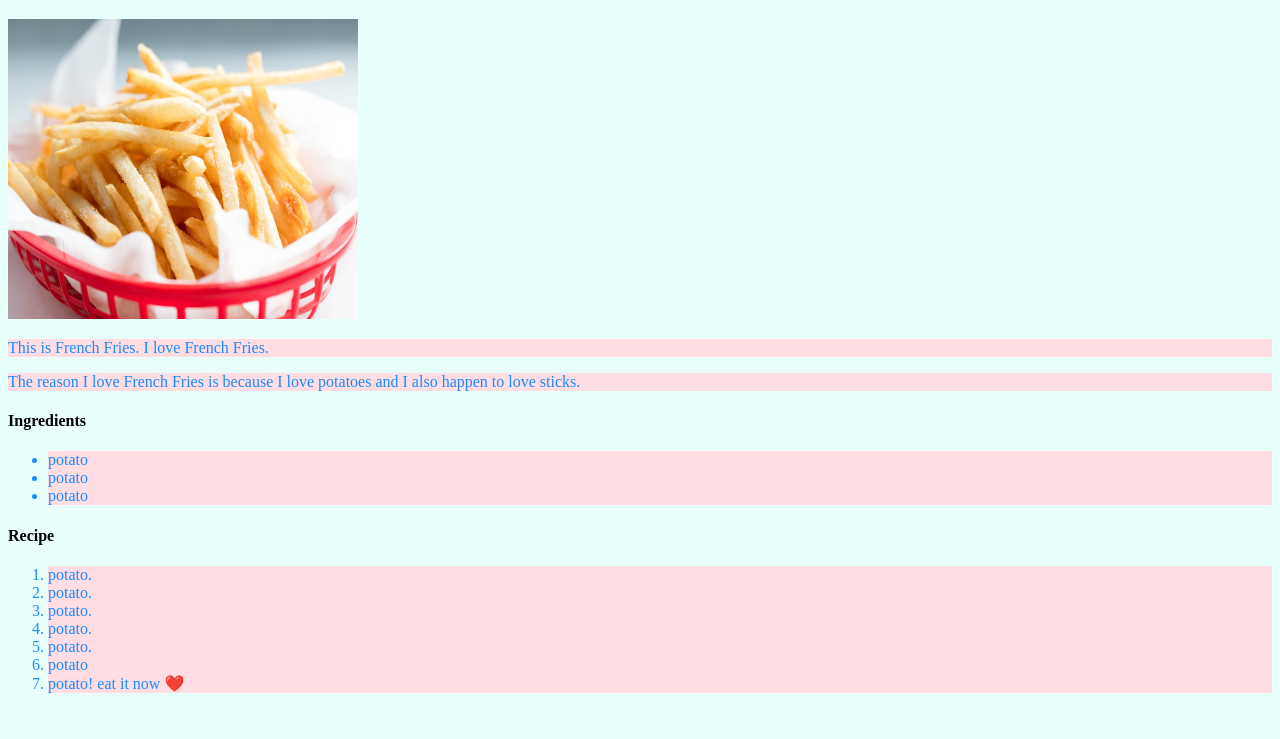
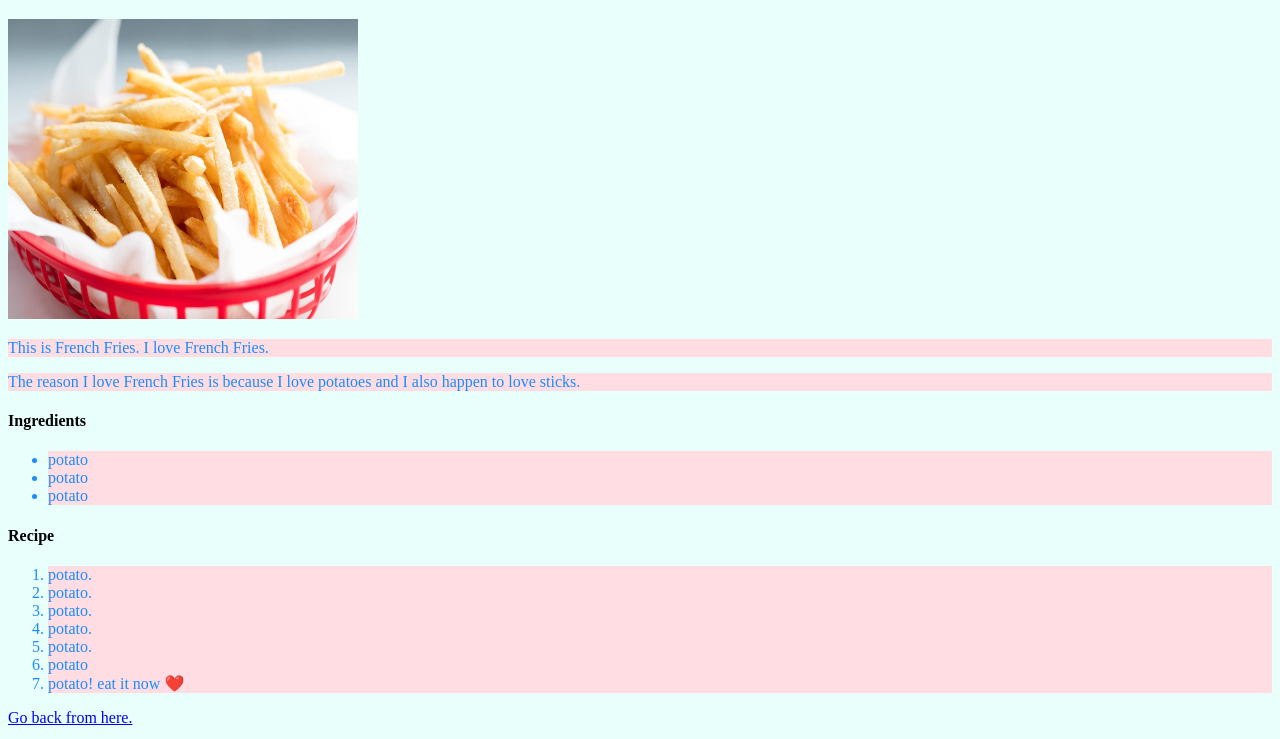
Before and after one commit to obtype/odin-recepies, a plain HTML site: page recipes/french-fries.html in a window 1280 px wide. Shown: the part 61-800 px from the top of the page. Drawn offline with Linux system fonts and the light colour scheme.

Commit message:
Add link to navigate back to index.html

```diff
--- a/recipes/french-fries.html
+++ b/recipes/french-fries.html
@@ -34,6 +34,8 @@
 
 
     </ol>
+    <a href="../index.html">Go back from here.</a>
+
 
 
 </body>
```
Also changed, not shown: recipes/chicken-chilli.html (+1 -0 lines), recipes/lasagna.html (+1 -0 lines).
